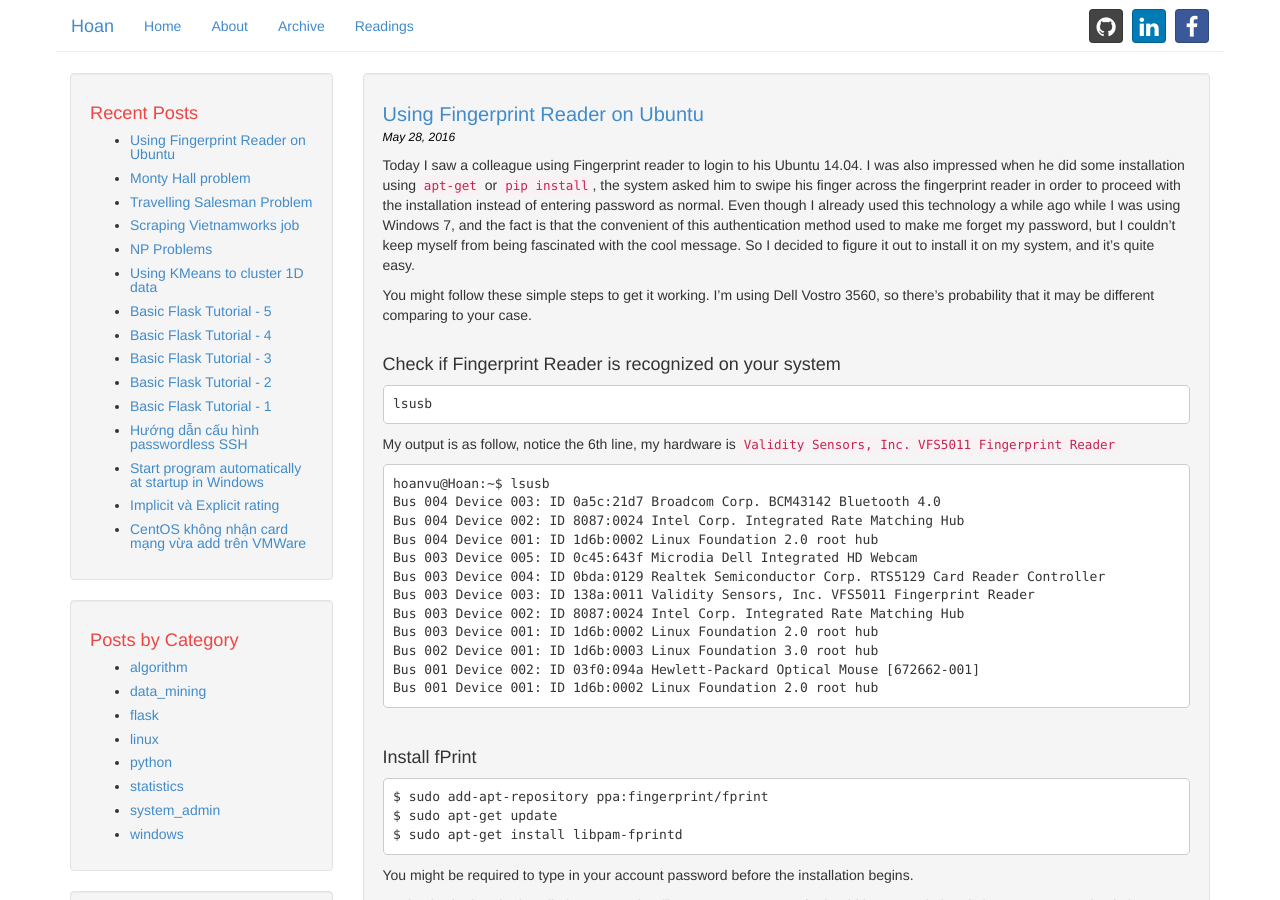
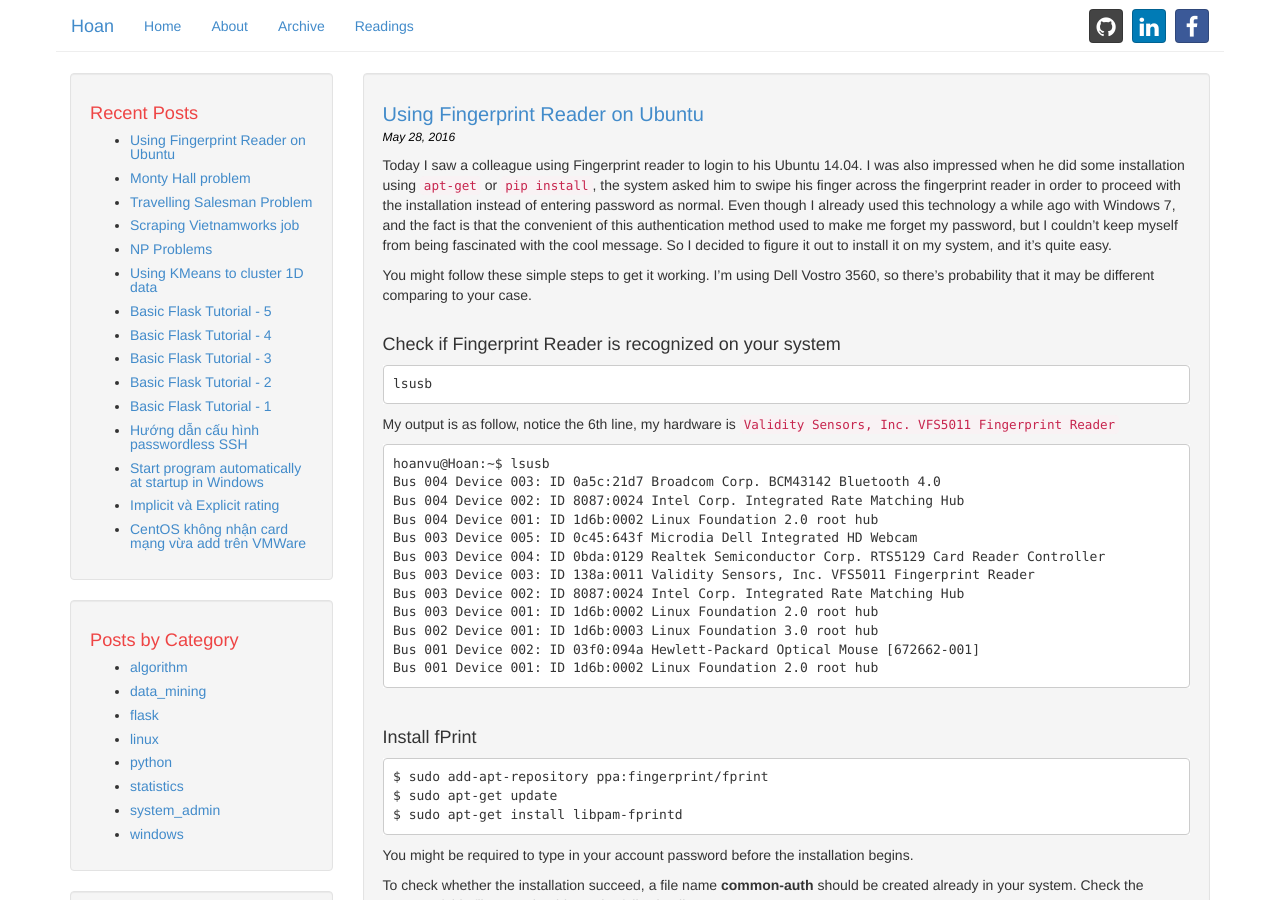
Before and after one commit to hoanvu/hoanvu.github.io, a Jekyll site: the page built from _posts/2016-05-28-install-fingerprint-reader-on-ubuntu.md, in a window 1280 px wide and 900 px high. Built offline with Jekyll 4.4.1, drawn with Linux system fonts in a browser that asks for light colours.

Commit message:
checking keys

```diff
--- a/_posts/2016-05-28-install-fingerprint-reader-on-ubuntu.md
+++ b/_posts/2016-05-28-install-fingerprint-reader-on-ubuntu.md
@@ -6,7 +6,7 @@
 tags: fingerprint_reader linux ubuntu
 ---
 
-Today I saw a colleague using Fingerprint reader to login to his Ubuntu 14.04. I was also impressed when he did some installation using `apt-get` or `pip install`, the system asked him to swipe his finger across the fingerprint reader in order to proceed with the installation instead of entering password as normal. Even though I already used this technology a while ago while I was using Windows 7, and the fact is that the convenient of this authentication method used to make me forget my password, but I couldn't keep myself from being fascinated with the cool message. So I decided to figure it out to install it on my system, and it's quite easy.
+Today I saw a colleague using Fingerprint reader to login to his Ubuntu 14.04. I was also impressed when he did some installation using `apt-get` or `pip install`, the system asked him to swipe his finger across the fingerprint reader in order to proceed with the installation instead of entering password as normal. Even though I already used this technology a while ago with Windows 7, and the fact is that the convenient of this authentication method used to make me forget my password, but I couldn't keep myself from being fascinated with the cool message. So I decided to figure it out to install it on my system, and it's quite easy.
 
 You might follow these simple steps to get it working. I'm using Dell Vostro 3560, so there's probability that it may be different comparing to your case.
 <br><br>
```
